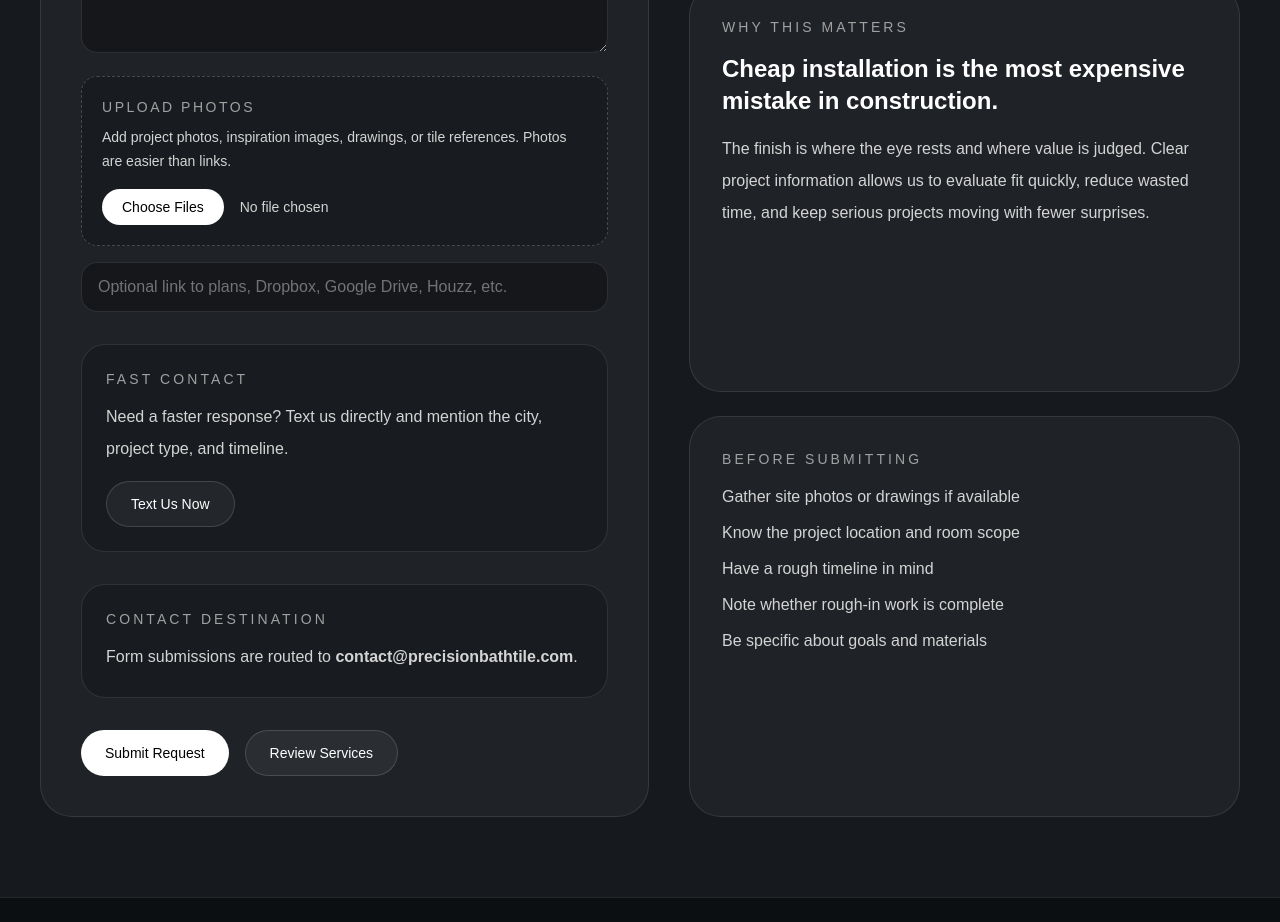
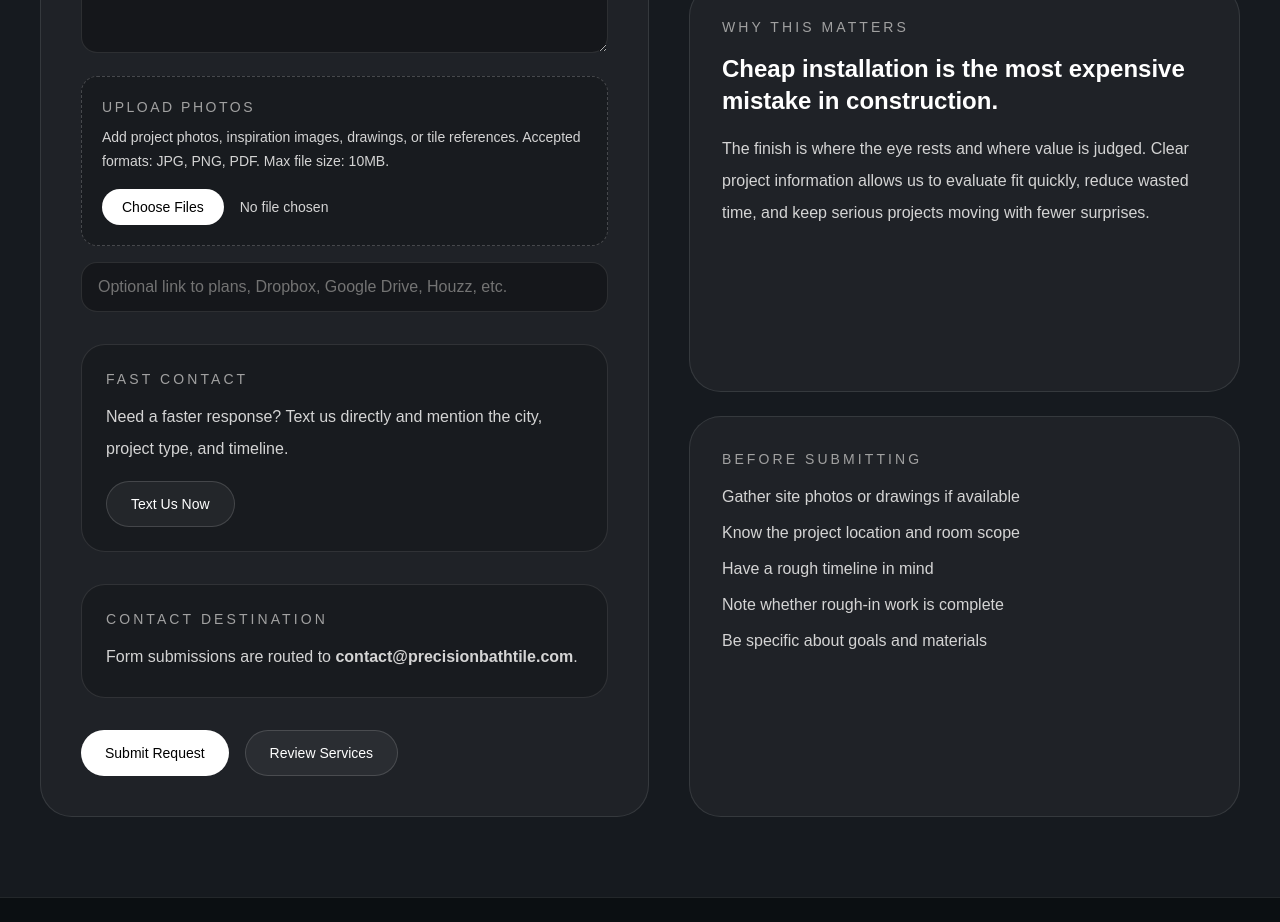
Before and after one commit to sparklebymayanniv-sys/precision-bath-tile-, a Next.js app: page /request in a window 1280 px wide. Shown: the part 1440-2362 px from the top of the page. Built offline with nearby package versions, Linux system fonts and the light colour scheme; a web font is replaced by a local one.

Commit message:
upgrade project request form

```diff
--- a/app/request/page.tsx
+++ b/app/request/page.tsx
@@ -266,7 +266,7 @@ export default function RequestPage() {
                   </span>
                   <span className="mt-2 block text-sm leading-6 text-neutral-300">
                     Add project photos, inspiration images, drawings, or tile
-                    references. Photos are easier than links.
+                    references. Accepted formats: JPG, PNG, PDF. Max file size: 10MB.
                   </span>
                   <input
                     name="attachments"
@@ -347,7 +347,7 @@ export default function RequestPage() {
                 Best fit
               </p>
               <h3 className="mt-4 text-2xl font-semibold">
-                High-quality projects
+                 High-quality projects
               </h3>
               <ul className="mt-6 space-y-3 text-neutral-300">
                 <li>Custom homes</li>
```
